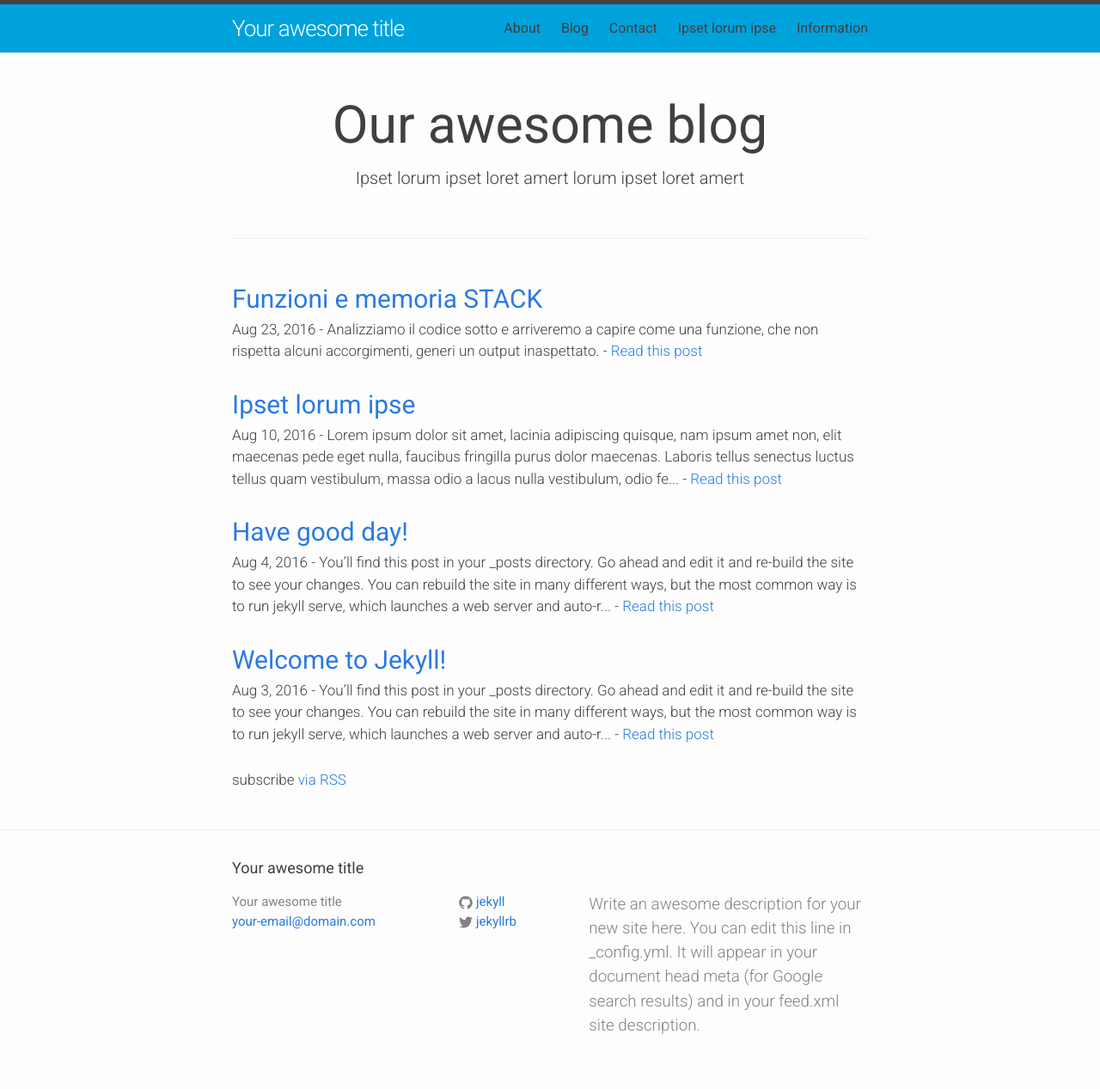
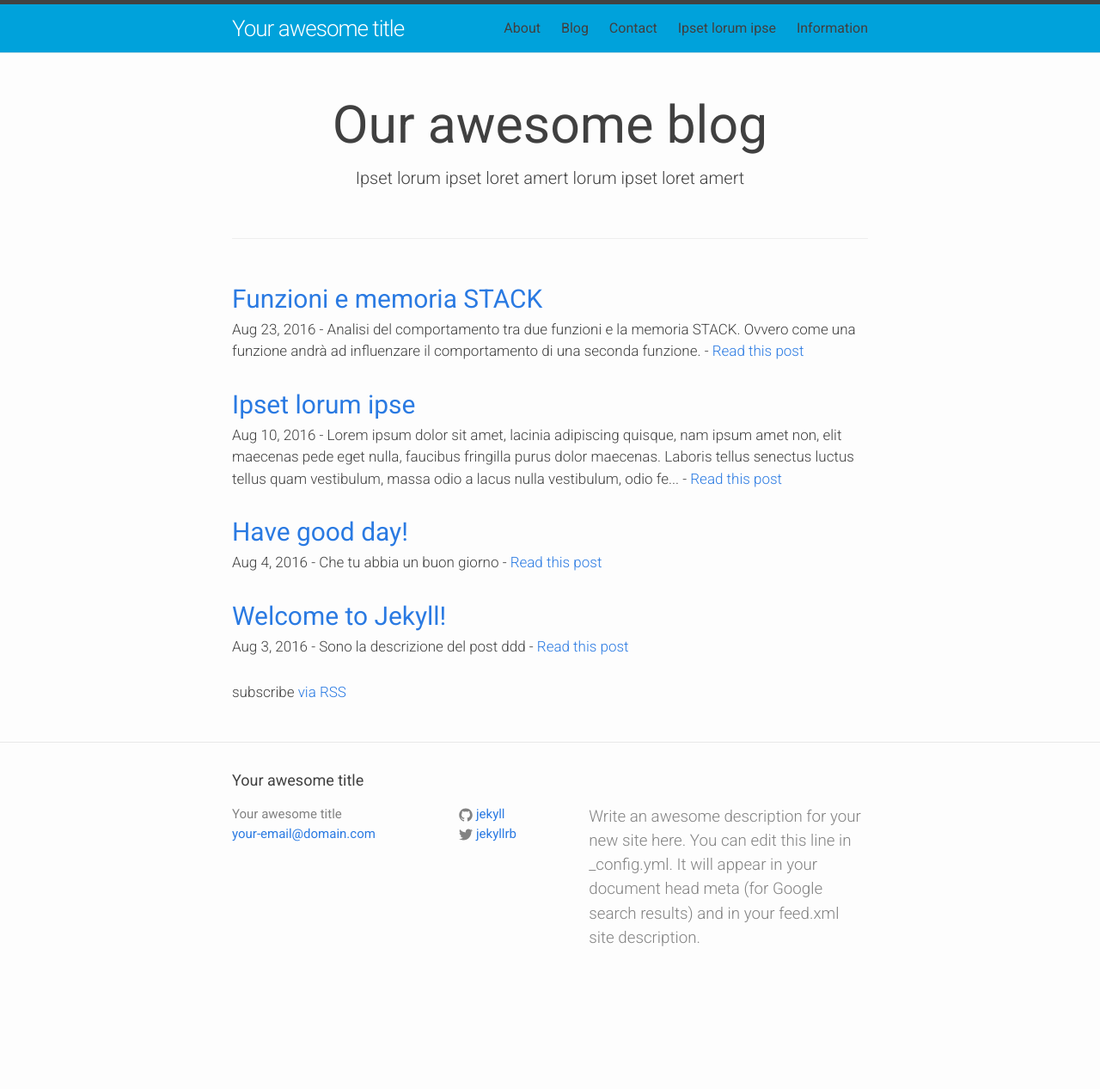
Before and after one commit to volgorean/test-jekyll, a Jekyll site: the page built from blog.html, in a window 1280 px wide. Shown: the whole page at 86% size. Built offline with Jekyll 4.4.1, drawn with Linux system fonts in a browser that asks for light colours; after the commit the page ends 1165 px from its top, so only the background shows below that; some of the changed lines change nothing that is shown.

Commit message:
set up _config.yml

```diff
--- a/_config.yml
+++ b/_config.yml
@@ -31,10 +31,19 @@
 defaults:
   -
     scope:
-      path: "" # empty string for all files
+      path: ""        # empty string for all files
+      type: "posts"
     values:
-      layout: "default"
-      author: ""
+      layout: "post"
+      author: "evyno"
       category: ""
       summary: ""
       keywords: ""
+  -
+    scope:
+      path: ""        # empty string for all files
+      type: "pages"
+    values:
+      layout: "default"
+      summary: ""
+      keywords: ""
--- a/_includes/head.html
+++ b/_includes/head.html
@@ -3,7 +3,7 @@
   <meta http-equiv="X-UA-Compatible" content="IE=edge">
   <meta name="viewport" content="width=device-width, initial-scale=1">
   <title>{% if page.title %}{{ page.title }} - {% endif %} {{ site.title }}</title>
-  <meta name="description" content="{{ page.excerpt | default: site.description | strip_html | normalize_whitespace | truncate: 160 | escape }}">
+  <meta name="description" content="{{ page.summary | default: site.description | strip_html | normalize_whitespace | truncate: 160 | escape }}">
   <meta name="keywords" content="{{ page.keywords }}">
   <link rel="stylesheet" href="{{ "/css/main.css" | prepend: site.baseurl }}">
   <link rel="canonical" href="{{ page.url | replace:'index.html','' | prepend: site.baseurl | prepend: site.url }}">
--- a/blog.html
+++ b/blog.html
@@ -16,7 +16,7 @@
     </header>
     <p class="post-summary">
       <time datetime="{{ post.date | date_to_xmlschema }}" itemprop="datePublished">{{ post.date | date: "%b %-d, %Y" }} - </time>
-      {{ post.excerpt | default: post.content | strip_html | normalize_whitespace | truncate: 250 | escape }}
+      {{ post.summary | default: post.content | strip_html | normalize_whitespace | truncate: 250 | escape }}
       - <a href="{{ post.url | prepend: site.baseurl }}">Read this post</a>
     </p>
 
```
Also changed, not shown: _posts/2016-08-23-funzioni-e-memoria-stack.md (renamed from _posts/2016-08-23-functions-and-stack.md).
